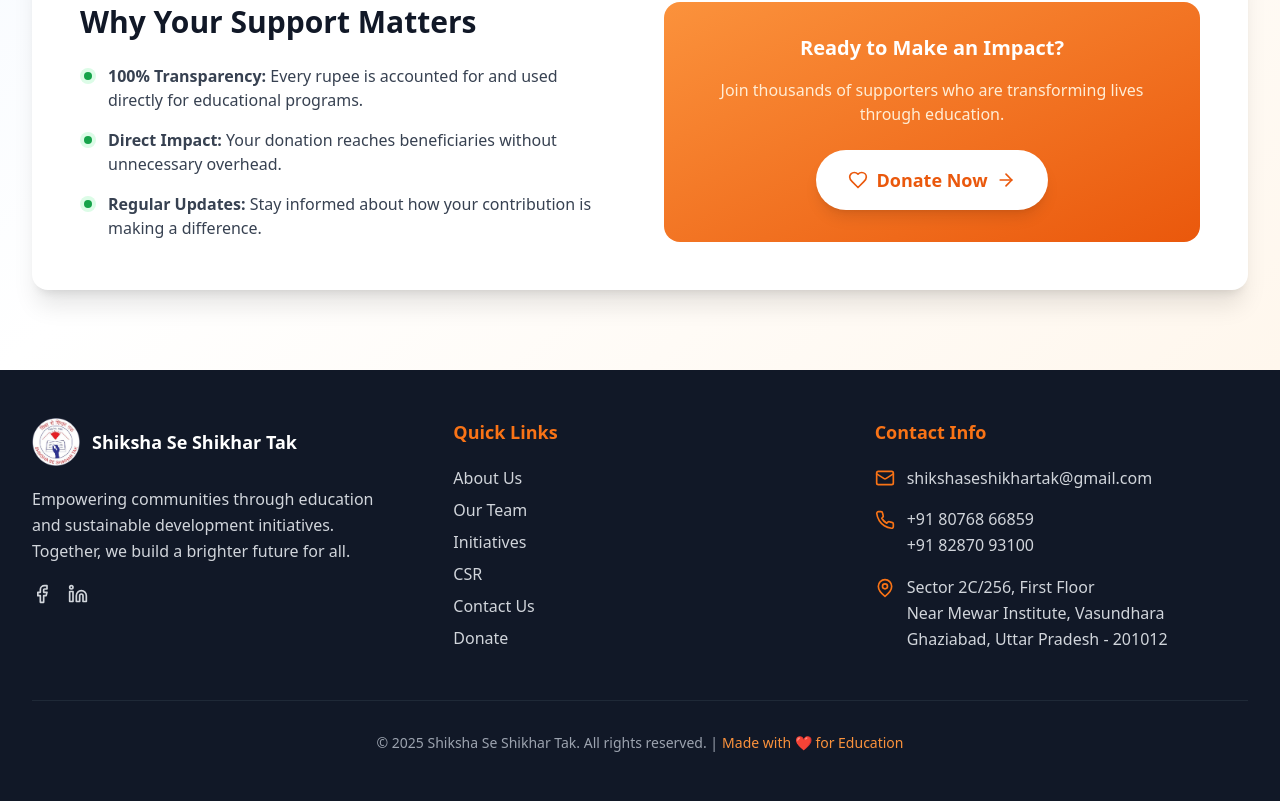
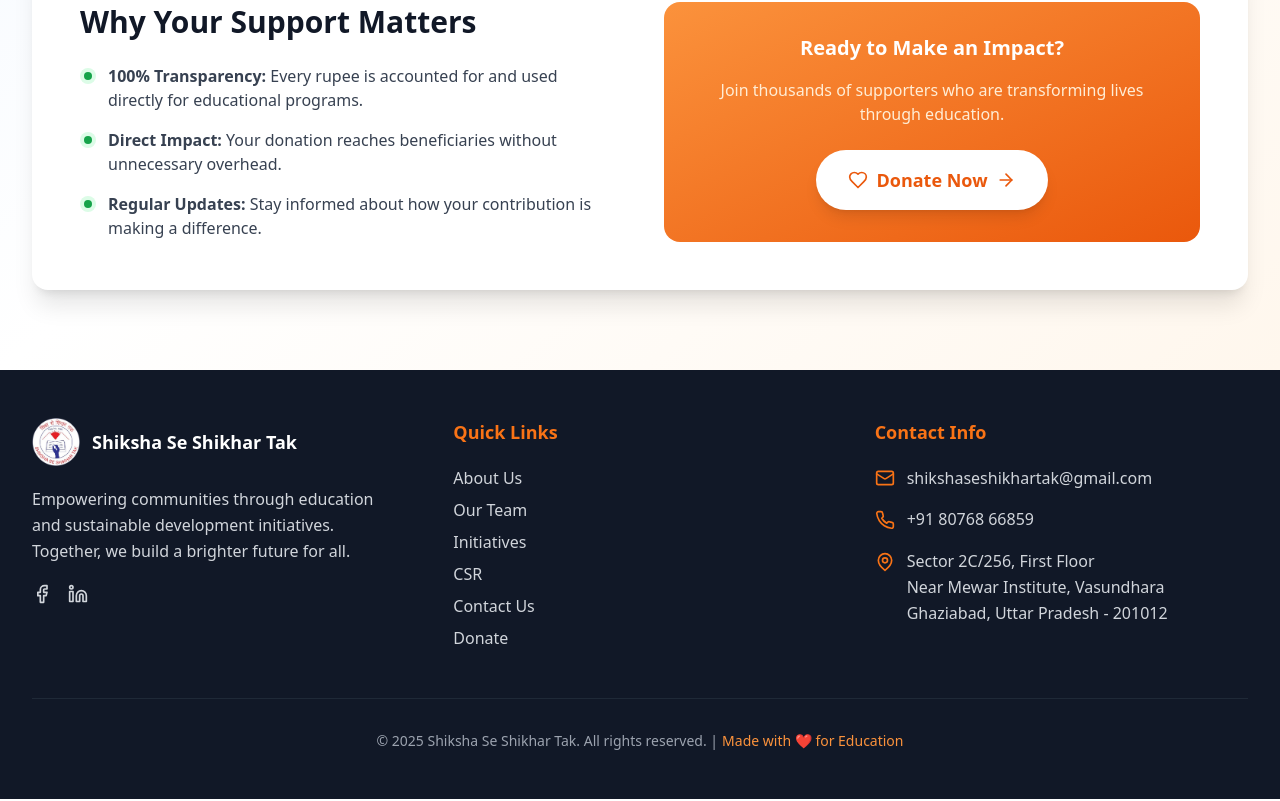
Before and after one commit to DikshaDhasmana/shikshaseshikhartak, a React (Vite) app: page / in a window 1280 px wide. Shown: the part 3462-4263 px from the top of the page. Built offline with nearby package versions, Linux system fonts and the light colour scheme.

Commit message:
removing contact number

```diff
--- a/src/components/Footer.tsx
+++ b/src/components/Footer.tsx
@@ -78,7 +78,7 @@ const Footer: React.FC = () => {
               <div className="flex items-start space-x-3">
                 <Phone className="h-5 w-5 text-orange-500 mt-1" />
                 <span className="text-gray-300 leading-relaxed">
-                  +91 80768 66859 <br /> +91 82870 93100
+                  +91 80768 66859
                 </span>
               </div>
               <div className="flex items-start space-x-3">
```
